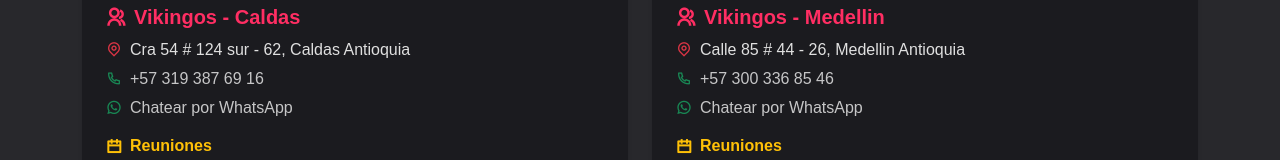
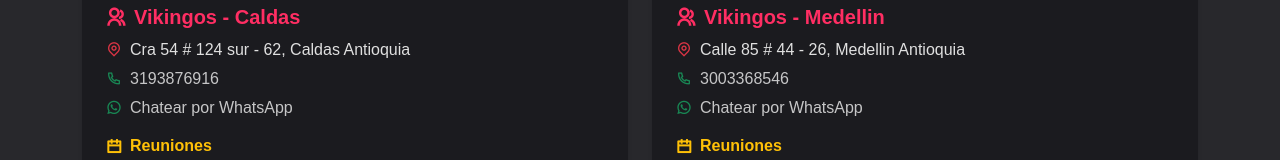
Before and after one commit to Admabaga/Vikingos-Colombia, a React (Vite) app: page /grupos in a window 1280 px wide. Shown: the part 301-461 px from the top of the page. Built offline with nearby package versions, Linux system fonts and the light colour scheme.

Commit message:
Refactor modified the groups contactr.

```diff
--- a/src/Pages/Groups/Groups.jsx
+++ b/src/Pages/Groups/Groups.jsx
@@ -10,28 +10,28 @@
     {
         nombre: 'Vikingos - Caldas',
         direccion: 'Cra 54 # 124 sur - 62, Caldas Antioquia',
-        contacto: '+57 319 387 69 16',
+        contacto: '3193876916',
         reuniones: ['Lunes a Viernes - 7:30 PM', 'Sabado - 7:00 PM'],
         mapaEmbed: 'https://www.google.com/maps/embed?pb=!1m18!1m12!1m3!1d495.9086361875275!2d-75.63893582478417!3d6.094410314545698!2m3!1f0!2f0!3f0!3m2!1i1024!2i768!4f13.1!3m3!1m2!1s0x8e46868de78b95c9%3A0xd26fd92cc5b8f24a!2sCra.%2054%20%23124%2C%20Caldas%2C%20Antioquia!5e0!3m2!1ses!2sco!4v1753036942740!5m2!1ses!2sco',
     },
     {
         nombre: 'Vikingos - Medellin',
         direccion: 'Calle 85 # 44 - 26, Medellin Antioquia',
-        contacto: '+57 300 336 85 46',
+        contacto: '3003368546',
         reuniones: ['Lunes a Viernes - 7:30 PM', 'Sabados - 7:00 PM'],
         mapaEmbed: 'https://www.google.com/maps/embed?pb=!1m18!1m12!1m3!1d3965.8990066734737!2d-75.5552099241533!3d6.277007325976929!2m3!1f0!2f0!3f0!3m2!1i1024!2i768!4f13.1!3m3!1m2!1s0x8e4428c7a324ee4b%3A0x6a180a77626a7e0b!2sCl.%2085%20%23%2044-26%2C%20Santa%20Ines%2C%20Medell%C3%ADn%2C%20Manrique%2C%20Medell%C3%ADn%2C%20Antioquia!5e0!3m2!1ses!2sco!4v1753037411989!5m2!1ses!2sco',
     },
     {
         nombre: 'Vikingos - Barrancabermeja',
         direccion: 'Calle 52 vía pozo 7 Barrio las torres casa 1, Barrancabermeja Santander',
-        contacto: '+57 300 336 85 46',
+        contacto: '3003368546',
         reuniones: ['Lunes a Viernes - 7:30 PM', 'Sabados - 7:00 PM'],
         mapaEmbed: 'https://www.google.com/maps/embed?pb=!1m18!1m12!1m3!1d1399.913984440375!2d-73.83771566932501!3d7.061492660045809!2m3!1f0!2f0!3f0!3m2!1i1024!2i768!4f13.1!3m3!1m2!1s0x8e4293543499edbd%3A0x63d0c711dbde5468!2sCl.%2052%20%23%2038A-7%20casa%20%201%2C%20Barrancabermeja%2C%20Santander!5e0!3m2!1ses!2sco!4v1753042255102!5m2!1ses!2sco',
     },
     {
         nombre: 'Vikingos - Un día a la vez',
         direccion: 'Transversal 146 # 60 - 31, El carmen Floridablanca, Santander',
-        contacto: '+57 300 336 85 46',
+        contacto: '3003368546',
         reuniones: ['Lunes a Viernes - 7:30 PM', 'Sabados - 7:00 PM'],
         mapaEmbed: 'https://www.google.com/maps/embed?pb=!1m18!1m12!1m3!1d3959.3631733665934!2d-73.08844471509538!3d7.083828898157576!2m3!1f0!2f0!3f0!3m2!1i1024!2i768!4f13.1!3m3!1m2!1s0x8e68407936ec0d05%3A0x20b5fd3b3e340522!2sTv.%20146%20%23%2060-31%2C%20Floridablanca%2C%20Santander!5e0!3m2!1ses!2sco!4v1753042420832!5m2!1ses!2sco',
     },
```
